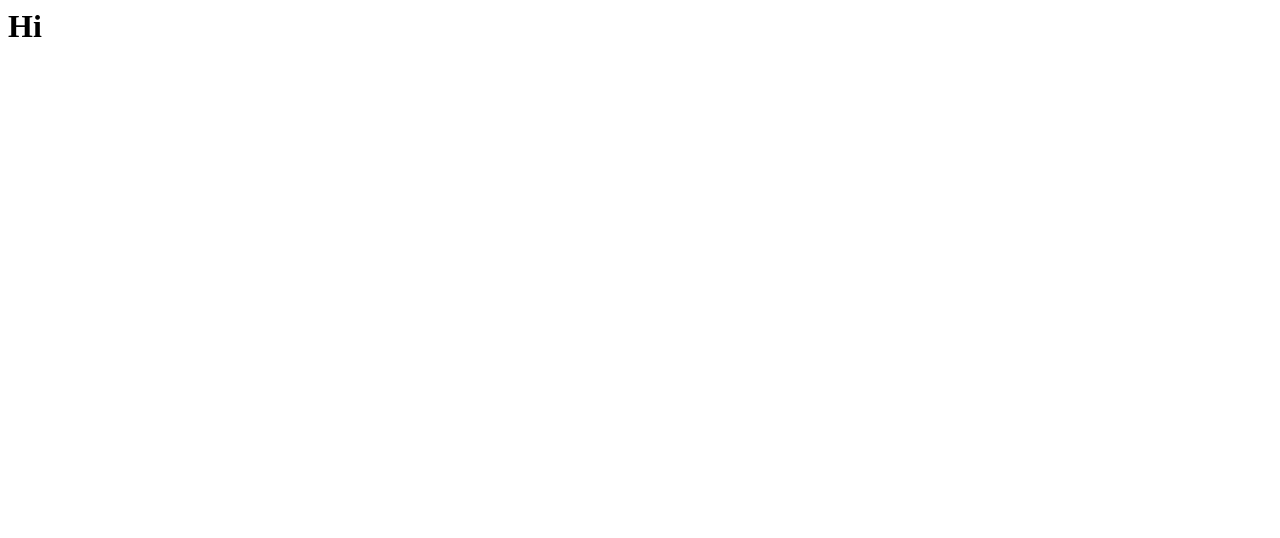
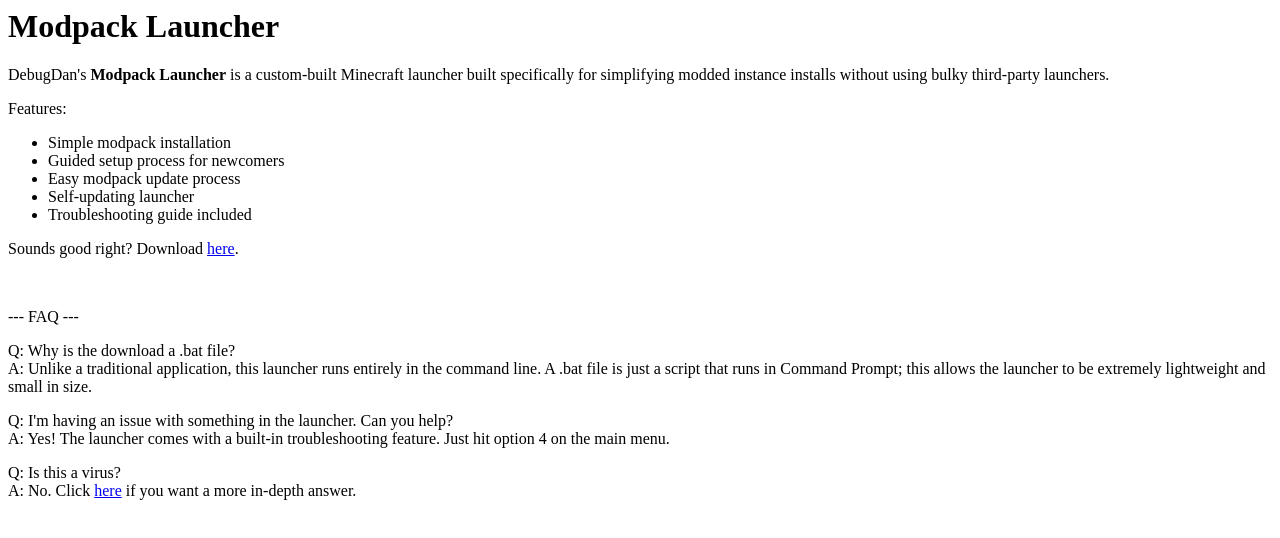
Before and after one commit to Debug-Dan/mplauncher, a plain HTML site: page index.html in a window 1280 px wide. Drawn offline with Linux system fonts and the light colour scheme.

Commit message:
Update index.html

```diff
--- a/index.html
+++ b/index.html
@@ -1,4 +1,17 @@
-<html>
-<head></head>
-<body><h1>Hi</h1></body>
-</html>
+<title>Modpack Launcher</title>
+<h1>Modpack Launcher</h1>
+<p>DebugDan's<strong> Modpack Launcher</strong> is a custom-built Minecraft launcher built specifically for simplifying modded instance installs without using bulky third-party launchers.</p>
+<p>Features:</p>
+<ul>
+<li>Simple modpack installation</li>
+<li>Guided setup process for newcomers</li>
+<li>Easy modpack update process</li>
+<li>Self-updating launcher</li>
+<li>Troubleshooting guide included</li>
+</ul>
+<p>Sounds good right? Download <a href="https://debug-dan.github.io/modpack-updater/modpack-updater.bat">here</a>.</p>
+<p>&nbsp;</p>
+<p>--- FAQ ---</p>
+<p>Q: Why is the download a .bat file?<br />A: Unlike a traditional application, this launcher runs entirely in the command line. A .bat file is just a script that runs in Command Prompt; this allows the launcher to be extremely lightweight and small in size.</p>
+<p>Q: I'm having an issue with something in the launcher. Can you help?<br />A: Yes! The launcher comes with a built-in troubleshooting feature. Just hit option 4 on the main menu.</p>
+<p>Q: Is this a virus?<br />A: No. Click <a href="https://debug-dan.github.io/modpack-updater/in-depth.html">here</a> if you want a more in-depth answer.</p>
```
